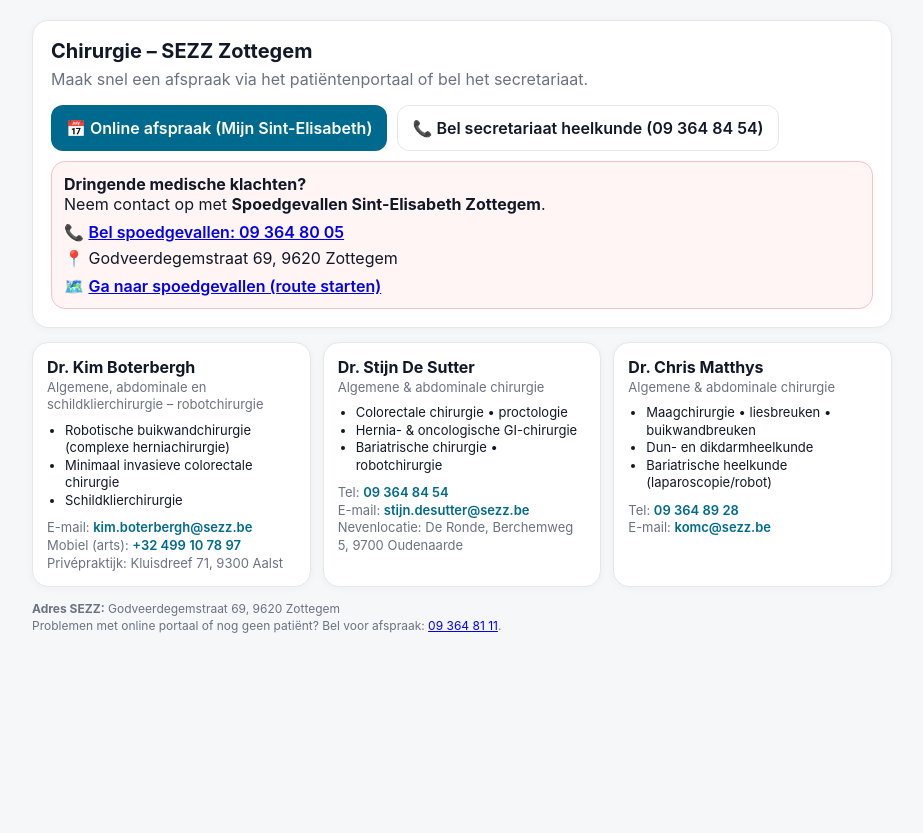
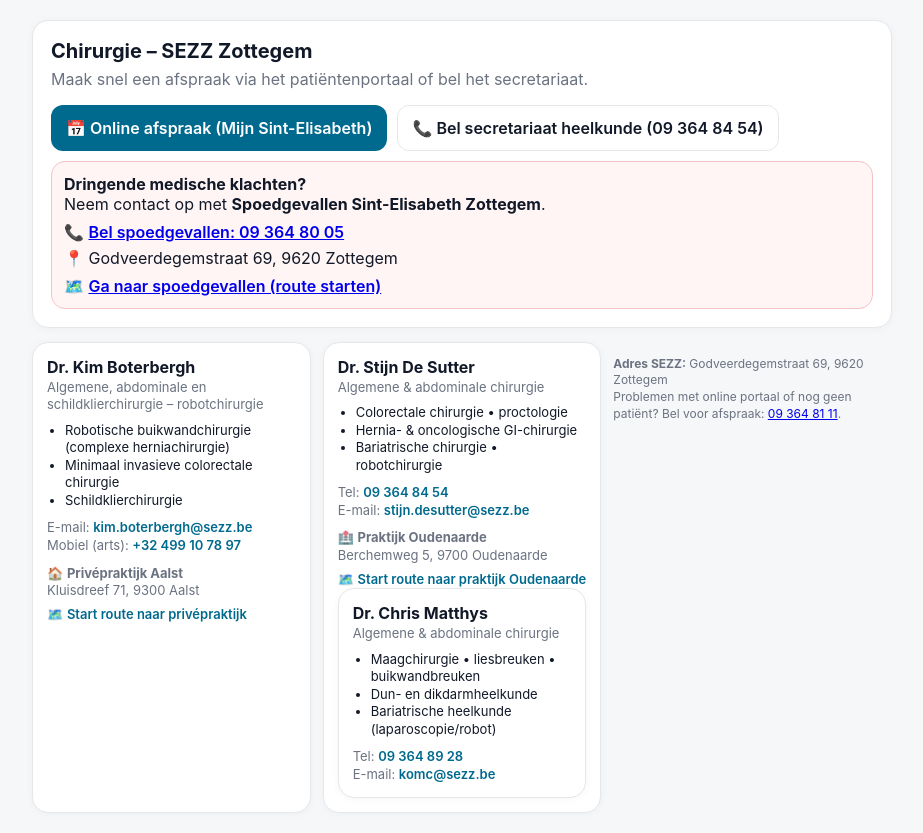
Before and after one commit to kimboterbergh/patientencontact, a plain HTML site: page index.html in a window 1280 px wide. Shown: the whole page, without its empty margins (178-1101 px from the left). Before the commit the page ends 800 px from the top, so only its background shows below. Drawn offline with Linux system fonts and the light colour scheme.

Commit message:
index.html

```diff
--- a/index.html
+++ b/index.html
@@ -109,7 +109,20 @@
         <div class="meta">
           <div>E-mail: <a href="mailto:kim.boterbergh@sezz.be">kim.boterbergh@sezz.be</a></div>
           <div>Mobiel (arts): <a href="tel:+32499107897">+32 499 10 78 97</a></div>
-          <div>Privépraktijk: Kluisdreef 71, 9300 Aalst</div>
+          <div style="margin-top:10px;">
+  🏠 <strong>Privépraktijk Aalst</strong><br>
+  Kluisdreef 71, 9300 Aalst
+  <div style="margin-top:6px;">
+    🗺️ <a
+      href="https://www.google.com/maps/dir/?api=1&destination=Kluisdreef+71+9300+Aalst"
+      target="_blank"
+      rel="noopener"
+      style="font-weight:600;"
+    >
+      Start route naar privépraktijk
+    </a>
+  </div>
+</div>
         </div>
       </div>
 
@@ -131,8 +144,20 @@
         <div class="meta">
           <div>Tel: <a href="tel:+3293648454">09 364 84 54</a></div>
           <div>E-mail: <a href="mailto:stijn.desutter@sezz.be">stijn.desutter@sezz.be</a></div>
-          <div>Nevenlocatie: De Ronde, Berchemweg 5, 9700 Oudenaarde</div>
-        </div>
+         <div style="margin-top:10px;">
+  🏥 <strong>Praktijk Oudenaarde</strong><br>
+  Berchemweg 5, 9700 Oudenaarde
+  <div style="margin-top:6px;">
+    🗺️ <a
+      href="https://www.google.com/maps/dir/?api=1&destination=Berchemweg+5+9700+Oudenaarde"
+      target="_blank"
+      rel="noopener"
+      style="font-weight:600;"
+    >
+      Start route naar praktijk Oudenaarde
+    </a>
+  </div>
+</div>
       </div>
 
       <!-- Dr. Chris Matthys -->
```
